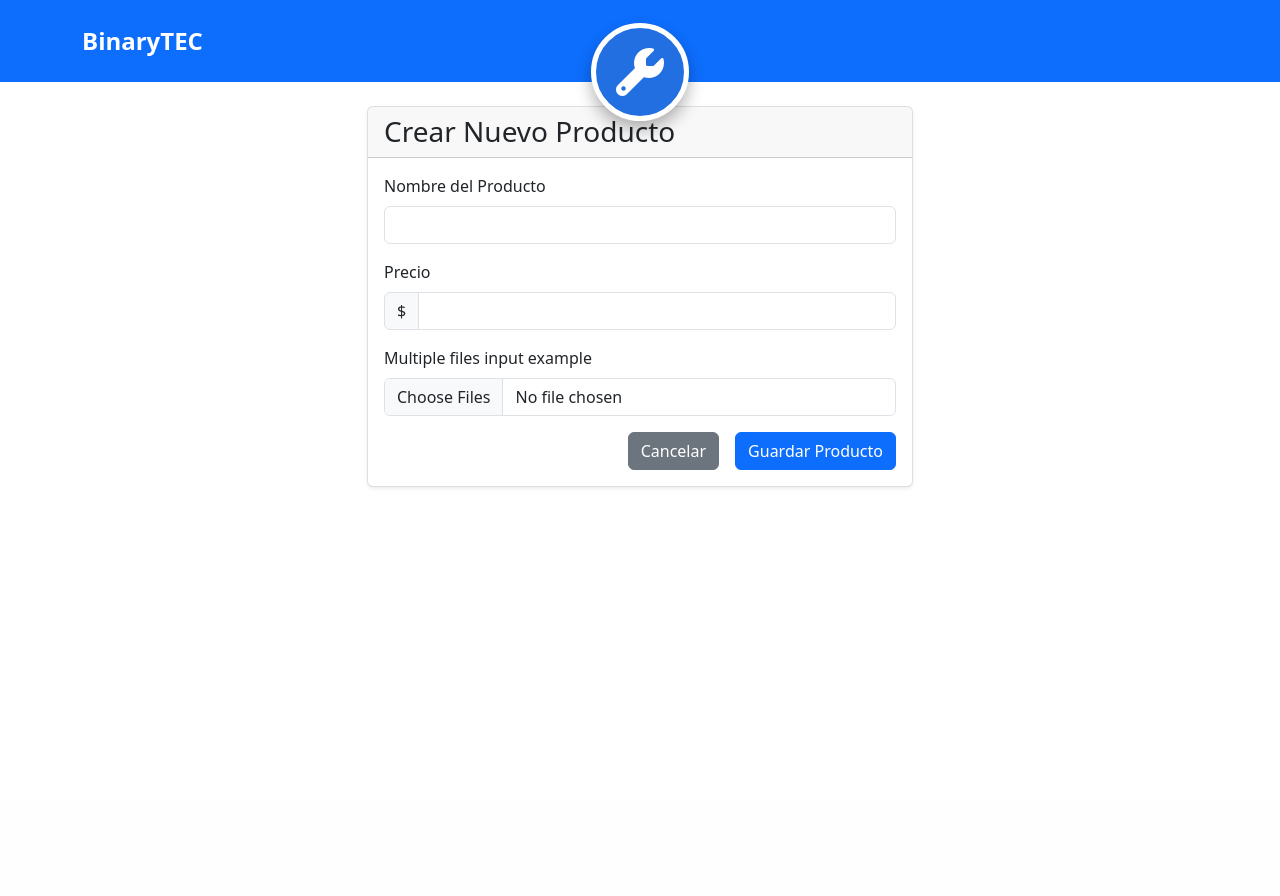
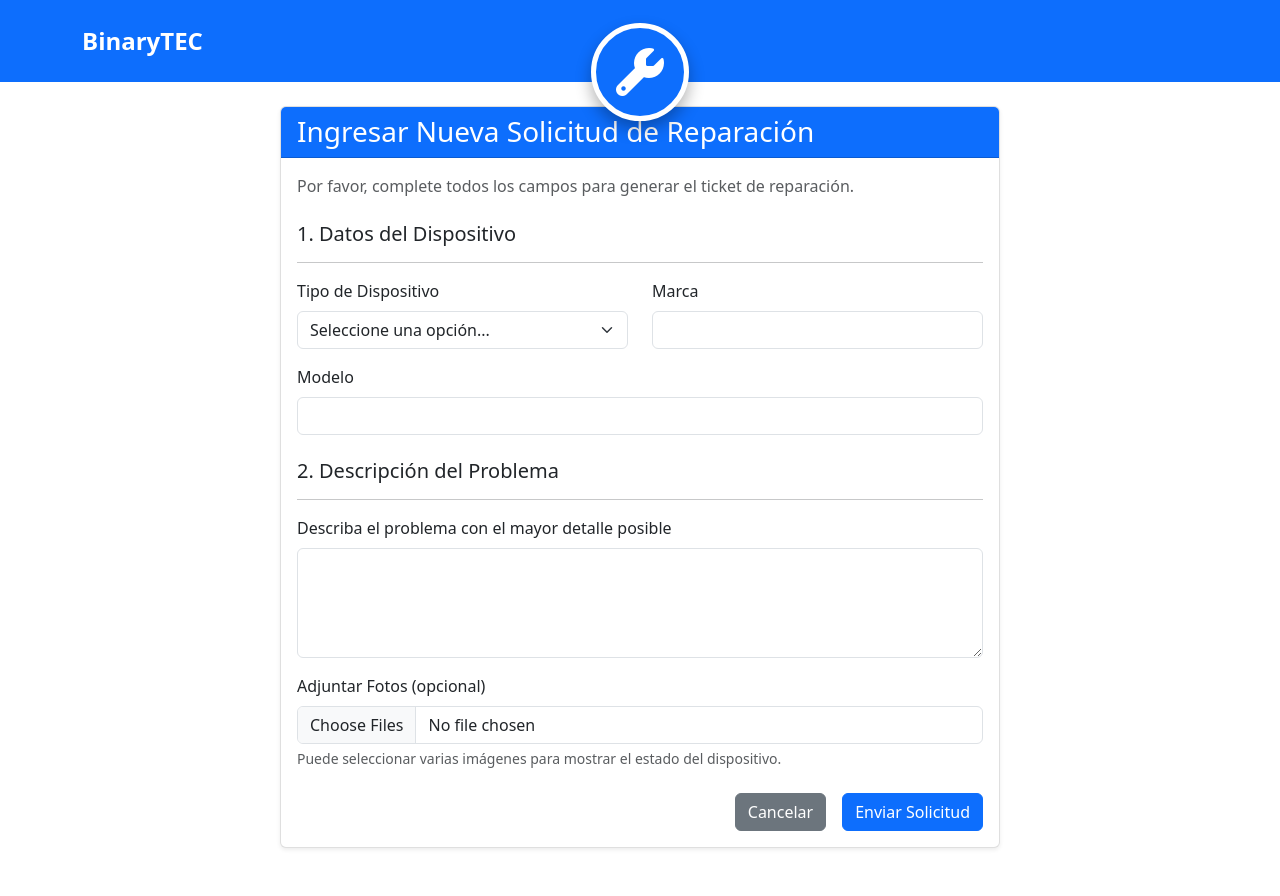
Before and after one commit to CristoRee/ProyectoMACS, a PHP site: template views/producto/crear.php in a window 1280 px wide. Before the commit the page ends 488 px from the top, so only its background shows below. Run offline with PHP 8.4, Linux system fonts and the light colour scheme; the template is opened without the code that fills it: most values are stand-ins (such as "Sample title", 1, 10 or a date in 2020).

Commit message:
Implementacion del registro de tickets con formulario y algunas pequeñas animaciones | C-0.10

```diff
--- a/assets/css/style.css
+++ b/assets/css/style.css
@@ -19,7 +19,7 @@ header.bg-primary {
 #logo-wrench {
     font-size: 3rem; /* Tamaño del ícono */
     color: #ffffff; /* Color del ícono (blanco) */
-    background-color: #226fe2; /* Color de fondo (mismo azul que el header) */
+    background-color: #0d6efd; /* Color de fondo (mismo azul que el header) */
     border: 5px solid #ffffff; /* Borde blanco grueso */
     border-radius: 50%; /* Lo hace perfectamente circular */
     padding: 20px; /* Espacio entre el ícono y el borde */
--- a/views/includes/footer.php
+++ b/views/includes/footer.php
@@ -1,9 +1,11 @@
-</div> <!-- Cierra container -->
+</div> <!-- Cierra el <div class="container mt-4"> del header.php -->
 
-    <!-- Bootstrap 5 JS -->
-    <script src="https://cdn.jsdelivr.net/npm/bootstrap@5.3.0/dist/js/bootstrap.bundle.min.js"></script>
+    <!--
+        Este es el script de JavaScript de Bootstrap.
+        Es esencial para que funcionen los componentes interactivos como los menús desplegables.
+        Se ha eliminado la versión duplicada y se ha dejado la más reciente.
+    -->
+    <script src="https://cdn.jsdelivr.net/npm/bootstrap@5.3.3/dist/js/bootstrap.bundle.min.js"></script>
 
-    <!-- JS personalizado -->
-   <script src="https://cdn.jsdelivr.net/npm/bootstrap@5.3.3/dist/js/bootstrap.bundle.min.js"></script>
 </body>
 </html>
--- a/views/includes/header.php
+++ b/views/includes/header.php
@@ -16,14 +16,23 @@
 </head>
 <body>
 
+<!--
+    NOTA IMPORTANTE: Para que los menús desplegables (dropdowns) de Bootstrap funcionen,
+    debes incluir el archivo JavaScript de Bootstrap. Generalmente, esto se hace
+    en tu archivo footer.php, justo antes de cerrar la etiqueta </body>.
+
+    Asegúrate de tener esta línea en tu footer.php:
+    <script src="https://cdn.jsdelivr.net/npm/bootstrap@5.3.3/dist/js/bootstrap.bundle.min.js"></script>
+-->
+
 <header class="bg-primary position-relative">
     <nav class="navbar navbar-expand-lg navbar-dark container">
         <div class="container-fluid d-flex justify-content-between align-items-center">
 
-            <a class="navbar-brand fs-4 fw-bold" href="index.php">BinaryTEC</a>
+            <a class="navbar-brand fs-4 fw-bold" href="index.php?accion=inicio">BinaryTEC</a>
 
             <div id="logo-container">
-                <a href="index.php" aria-label="Inicio">
+                <a href="index.php?accion=inicio" aria-label="Inicio">
                     <i id="logo-wrench" class="fas fa-wrench"></i>
                 </a>
             </div>
@@ -31,8 +40,9 @@
             <div class="d-flex align-items-center">
                 <?php if (isset($_SESSION['usuario'])): ?>
 
-                    <a class="nav-link text-white me-4" href="index.php?accion=about">Sobre Nosotros</a>
+                    <a class="nav-link text-white me-4" href="index.php?accion=inicio#sobre-nosotros">Sobre Nosotros</a>
 
+                    <!-- Este es el menú desplegable del perfil -->
                     <div class="nav-item dropdown">
                         <a class="nav-link dropdown-toggle" href="#" role="button" data-bs-toggle="dropdown" aria-expanded="false">
                             <img src="https://i.pravatar.cc/40?u=<?= htmlspecialchars($_SESSION['usuario']) ?>" class="profile-pic rounded-circle" alt="Perfil">
@@ -41,6 +51,7 @@
                             <li><a class="dropdown-item" href="#">Mi Perfil</a></li>
                             <li><a class="dropdown-item" href="#">Configuración</a></li>
                             <li><hr class="dropdown-divider"></li>
+                            <!-- Este enlace llama a la acción 'logout' que ya tienes en tu controlador -->
                             <li><a class="dropdown-item" href="index.php?accion=logout">Cerrar Sesión</a></li>
                         </ul>
                     </div>
--- a/views/producto/crear.php
+++ b/views/producto/crear.php
@@ -1,43 +1,67 @@
 <?php
-$titulo = "Crear Producto";
-include('views/includes/header.php');
+$titulo = "Nueva Solicitud de Reparación";
+// El header ya lo carga el controlador o el index.php
 ?>
 
+<div class="container mt-4 mb-5">
     <div class="row justify-content-center">
-    <div class="col-md-6">
-        <div class="card">
-            <div class="card-header">
-                <h3 class="card-title mb-0">Crear Nuevo Producto</h3>
+        <div class="col-md-8">
+            <div class="card shadow-sm">
+                <div class="card-header bg-primary text-white">
+                    <h3 class="card-title mb-0">Ingresar Nueva Solicitud de Reparación</h3>
                 </div>
                 <div class="card-body">
-                <form method="POST" action="index.php?accion=guardar">
-                    <div class="mb-3">
-                        <label for="nombre" class="form-label">Nombre del Producto</label>
-                        <input type="text" class="form-control" id="nombre" name="nombre" required>
+                    <p class="card-text text-muted">Por favor, complete todos los campos para generar el ticket de reparación.</p>
+
+                    <!-- IMPORTANTE: enctype es necesario para subir archivos -->
+                    <form method="POST" action="index.php?accion=guardarSolicitud" enctype="multipart/form-data">
+
+                        <h5 class="mt-4">1. Datos del Dispositivo</h5>
+                        <hr>
+
+                        <div class="row">
+                            <div class="col-md-6 mb-3">
+                                <label for="tipo_producto" class="form-label">Tipo de Dispositivo</label>
+                                <select class="form-select" id="tipo_producto" name="tipo_producto" required>
+                                    <option value="" selected disabled>Seleccione una opción...</option>
+                                    <option value="Computadora">Computadora de Escritorio</option>
+                                    <option value="Laptop">Laptop</option>
+                                    <option value="Celular">Celular</option>
+                                    <option value="Tablet">Tablet</option>
+                                </select>
                             </div>
-
-                    <div class="mb-3">
-                        <label for="precio" class="form-label">Precio</label>
-                        <div class="input-group">
-                            <span class="input-group-text">$</span>
-                            <input type="number" class="form-control" id="precio" name="precio"
-                                   step="0.01" min="0" required>
+                            <div class="col-md-6 mb-3">
+                                <label for="marca" class="form-label">Marca</label>
+                                <input type="text" class="form-control" id="marca" name="marca" required>
                             </div>
                         </div>
 
                         <div class="mb-3">
-                        <label for="formFileMultiple" class="form-label">Multiple files input example</label>
-                        <input class="form-control" type="file" id="formFileMultiple" multiple>
+                            <label for="modelo" class="form-label">Modelo</label>
+                            <input type="text" class="form-control" id="modelo" name="modelo" required>
                         </div>
 
-                    <div class="d-grid gap-2 d-md-flex justify-content-md-end">
-                        <a href="index.php" class="btn btn-secondary me-md-2">Cancelar</a>
-                        <button type="submit" class="btn btn-primary">Guardar Producto</button>
+                        <h5 class="mt-4">2. Descripción del Problema</h5>
+                        <hr>
+
+                        <div class="mb-3">
+                            <label for="descripcion_problema" class="form-label">Describa el problema con el mayor detalle posible</label>
+                            <textarea class="form-control" id="descripcion_problema" name="descripcion_problema" rows="4" required></textarea>
+                        </div>
+
+                        <div class="mb-3">
+                            <label for="fotos" class="form-label">Adjuntar Fotos (opcional)</label>
+                            <input class="form-control" type="file" id="fotos" name="fotos[]" multiple>
+                            <div class="form-text">Puede seleccionar varias imágenes para mostrar el estado del dispositivo.</div>
+                        </div>
+
+                        <div class="d-grid gap-2 d-md-flex justify-content-md-end mt-4">
+                            <a href="index.php?accion=inicio" class="btn btn-secondary me-md-2">Cancelar</a>
+                            <button type="submit" class="btn btn-primary">Enviar Solicitud</button>
                         </div>
                     </form>
                 </div>
             </div>
         </div>
     </div>
-
-<?php include('views/includes/footer.php'); ?>
+</div>
```
Also changed, not shown: other parts of assets/css/style.css (+62 -4 lines), controllers/ProductoController.php (+70 -36 lines), index.php (+10 -0 lines), models/Producto.php (+71 -22 lines), views/inicio.php (+31 -7 lines), uploads/fotos_tickets/1753631790_68864c2e7bb38_a354f2a3713632f175ffa37ef9a73a3b.jpg (added), uploads/fotos_tickets/1753632842_6886504a6d899_images (6).jpg (added), uploads/fotos_tickets/1753632948_688650b420654_images (6).jpg (added). Lines whose indentation alone changed are shown as unchanged.
